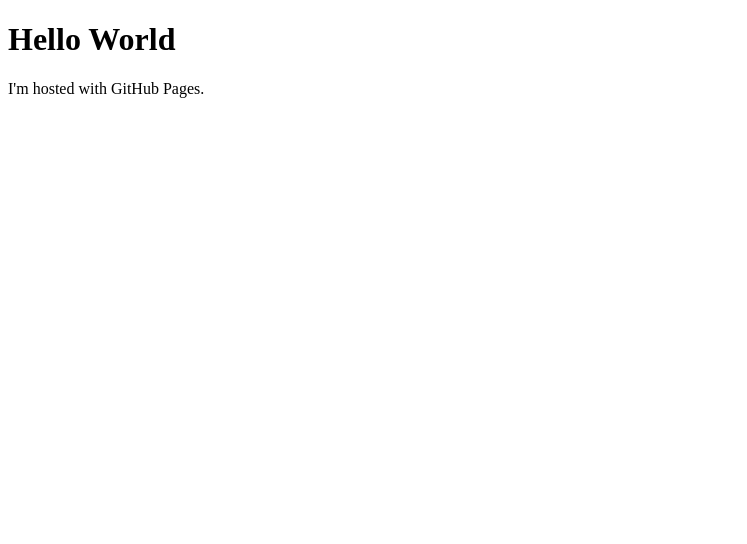
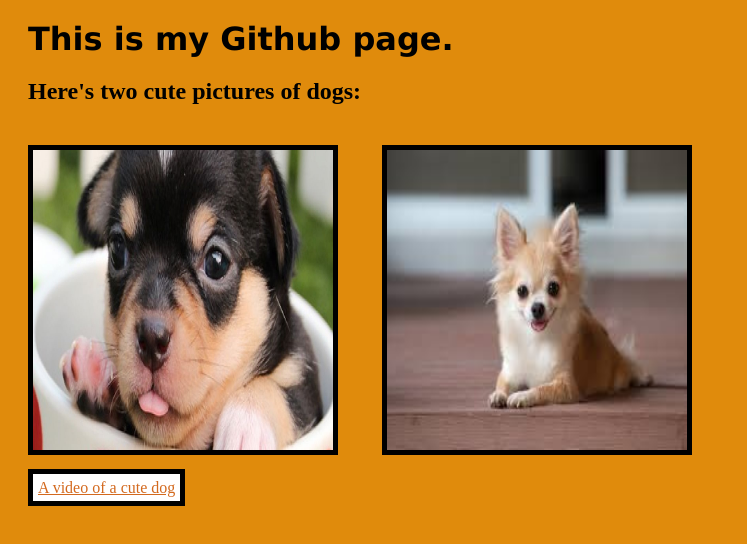
Before and after one commit to garciaeduardo88/garciaeduardo88.github.io, a plain HTML site: page index.html in a window 1280 px wide. Shown: the whole page, without its empty margins (0-747 px from the left). Drawn offline with Linux system fonts and the light colour scheme.

Commit message:
Website done

```diff
--- a/index.html
+++ b/index.html
@@ -1,7 +1,25 @@
-<!DOCTYPE html>
+
+
+<!doctype html>
 <html>
+<head>
+<title>Eduardo Garcia HTML Page</title>
+<meta name="description" content="Eduardo Garcia's HTML Page">
+<meta name="author" content="Eduardo Garcia">
+<meta name="keywords" content="HTML, CSS, JavaScript">
+<link rel="stylesheet" href="./stylesheet.css">
+</head>
 <body>
-<h1>Hello World</h1>
-<p>I'm hosted with GitHub Pages.</p>
+<h1 style="font-family:Verdana, Geneva, Tahoma, sans-serif;">This is my Github page.</h1>
+<div >
+<h2>Here's two cute pictures of dogs:</h2>
+<img class="image" src="cutedog.jpg" alt="A cute dog picture" width="300" height="300">
+<img class="image" src="cutedog2.jpg" alt="Another cute dog picture" width="300" height="300">
+</div>
+<div >
+<a id="websitelink" href="https://www.youtube.com/watch?v=dQw4w9WgXcQ">A video of a cute dog</a>
+</div>
+
+
 </body>
 </html>
--- /dev/null
+++ b/stylesheet.css
@@ -0,0 +1,33 @@
+body{
+    background: rgb(224, 139, 12);
+}
+
+h1{
+    margin: 20px;
+}
+h2{
+    margin: 20px;
+}
+
+.image {
+    /* there are some built in colors like lightgray,
+        or you can use hex codes like #ffffff */
+
+    width: 300px;
+    height: 300px;
+    border: 5px solid rgb(0, 0, 0);
+    margin: 20px;
+}
+
+#websitelink{
+    background: rgb(255, 255, 255);
+    width: 150px;
+    margin: 20px;
+    padding: 5px;
+    border: 5px solid rgb(0, 0, 0);
+}
+a:link, a:hover {
+    color: rgb(211, 105, 30);
+    text-decoration: underline;
+    cursor: auto;
+  }
```
Also changed, not shown: cutedog.jpg (added), cutedog2.jpg (added).
